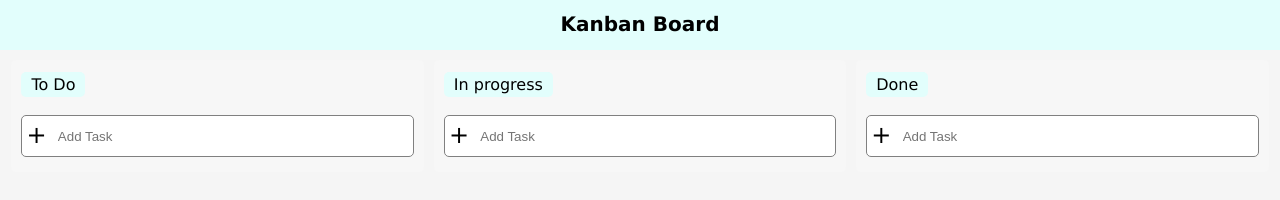
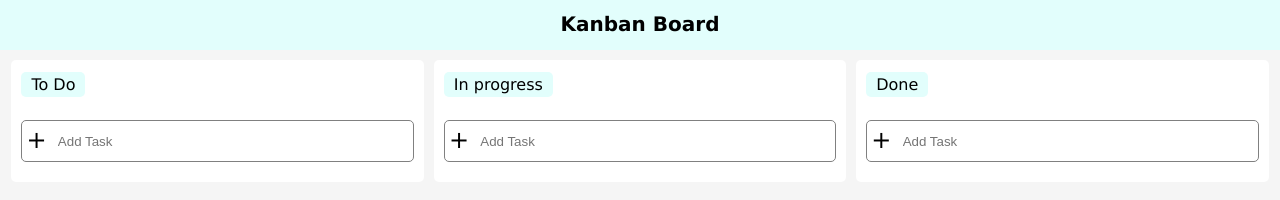
Before and after one commit to tangyvo/kanban-board, a plain HTML site: page index.html in a window 1280 px wide. Drawn offline with Linux system fonts and the light colour scheme.

Commit message:
fixing task input alignment

```diff
--- a/style.css
+++ b/style.css
@@ -1,5 +1,5 @@
 :root {
-    --background-color: rgb(247, 247, 247);
+    --background-color: rgb(255,255,255);
     --accent-color: rgb(226, 254, 252);
     --border-radius: 5px;
     --color-1: rgb(252, 188, 188);
@@ -127,7 +127,7 @@ section {
     display: flex;
     border: 1px solid grey;
     border-radius: var(--border-radius);
-    margin: 5px;
+    margin: 10px 5px;
     background-color: white;
     cursor: pointer;
 }
```
